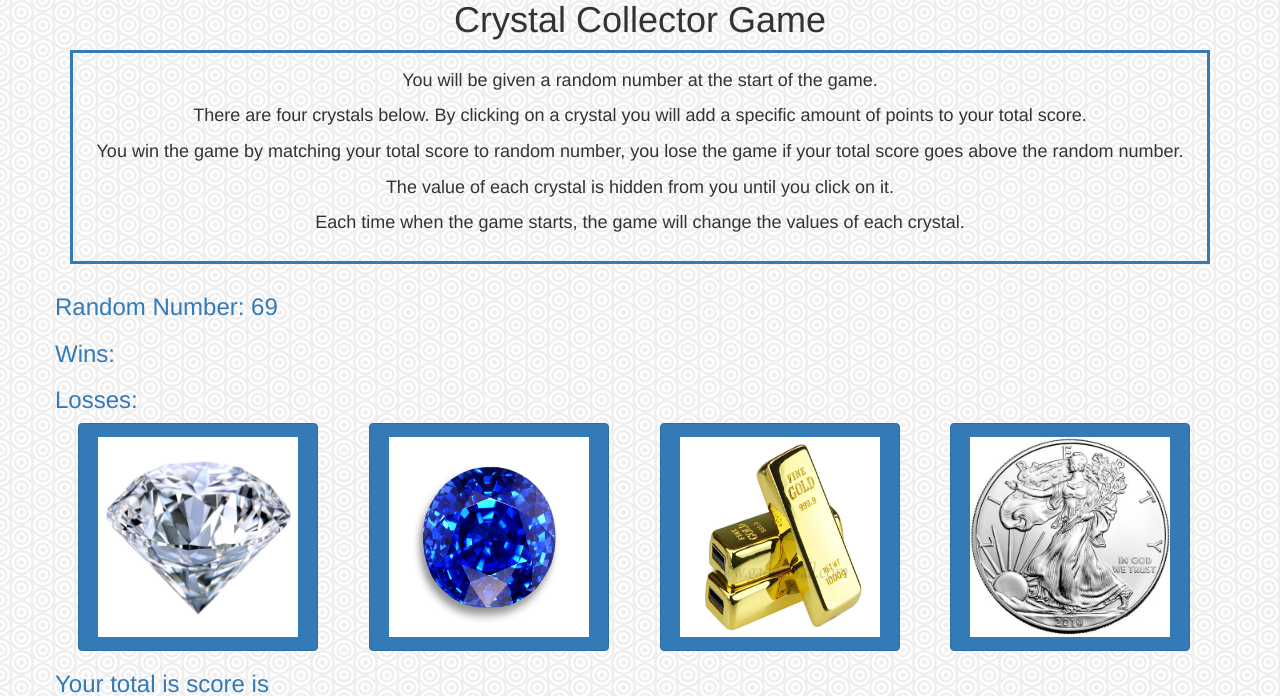
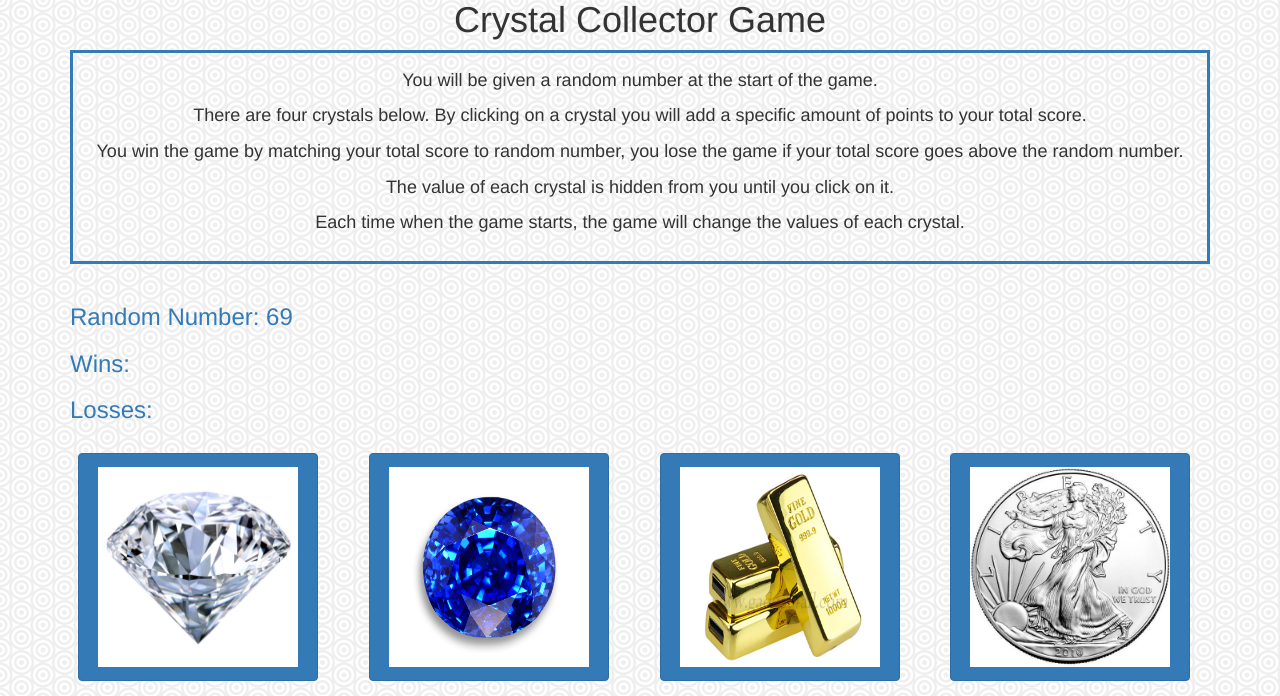
Before and after one commit to kicknpick/week-4-game, a PHP site: page / in a window 1280 px wide. Shown: the top 696 px of the page. Run offline with PHP 8.4, Linux system fonts and the light colour scheme; some libraries are stand-ins or nearby versions.

Commit message:
final css adjustments

```diff
--- a/assets/css/style.css
+++ b/assets/css/style.css
@@ -38,3 +38,7 @@ img {
     padding: 15px 0px;
     font-size: 18px;
 }
+
+#results {
+	margin: 20px 0px;
+}
--- a/index.html
+++ b/index.html
@@ -43,7 +43,7 @@
 					</div>
 				</div>
 
-				<div class="row">
+				<div class="row" id="results">
 					<div class=".col-md-6">
 						<h3 id="randomNumber">Random Number</h3>
 					</div>
```
